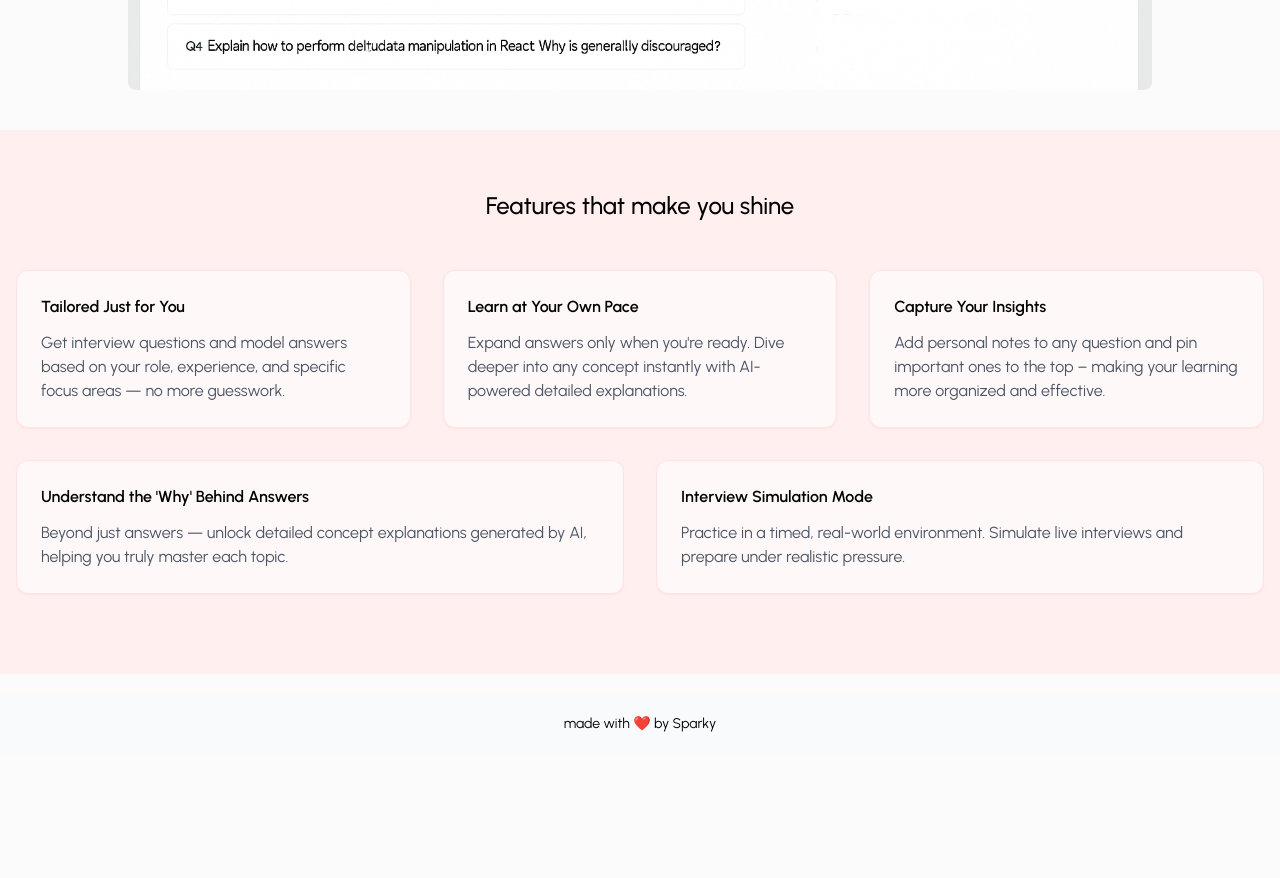
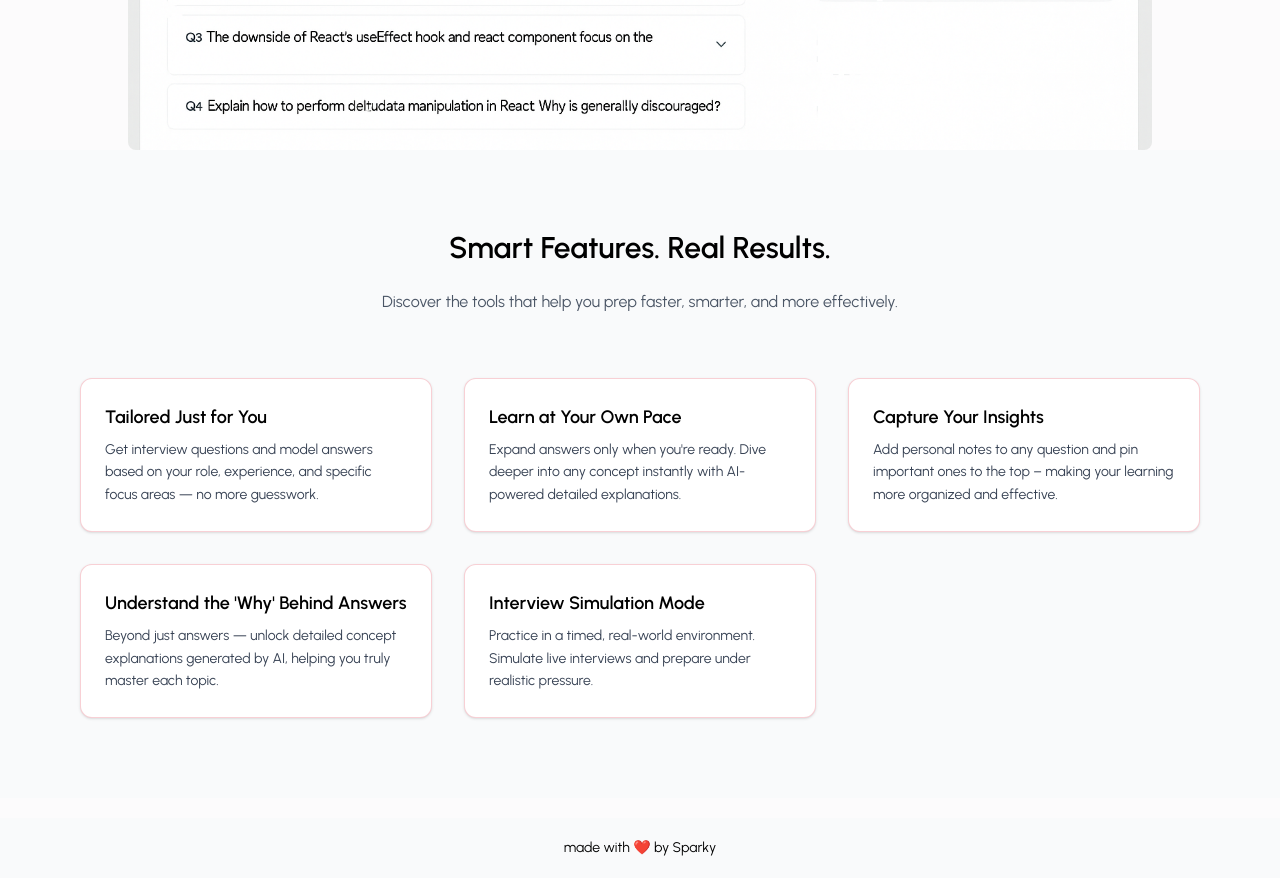
Before and after one commit to belkhelfamehdi/yalla_interview_Frontend, a React (Vite) app: page / in a window 1280 px wide. Shown: the part 1020-1898 px from the top of the page. Before the commit the page ends 1774 px from the top, so only its background shows below. Built offline with nearby package versions, Linux system fonts and the light colour scheme.

Commit message:
refactor: Improve type safety and styling across components

```diff
--- a/src/components/Cards/ProfileInfoCard.tsx
+++ b/src/components/Cards/ProfileInfoCard.tsx
@@ -18,7 +18,7 @@ interface UserContextType {
 
 const ProfileInfoCard: React.FC = () => {
   const context = useContext(UserContext) as UserContextType;
-  const navigate = useNavigate(); // <-- moved here, at top
+  const navigate = useNavigate();
 
   if (!context || !context.user) return null;
 
@@ -42,7 +42,7 @@ const ProfileInfoCard: React.FC = () => {
           {user.name || ""}
         </div>
         <button
-          className="text-amber-600 text-sm font-semibold cursor-pointer hover:underline"
+          className="text-[#d9182e] text-sm font-semibold cursor-pointer hover:underline"
           onClick={handleLogout}
         >
           Logout
--- a/src/components/Cards/SummaryCard.tsx
+++ b/src/components/Cards/SummaryCard.tsx
@@ -27,23 +27,22 @@ const SummaryCard: React.FC<SummaryCardProps> = ({
 }) => {
   return (
     <div
-      className="bg-white border border-gray-300/40 rounded-xl p-2 overflow-hidden cursor-pointer hover:shadow-xl shadow-gray-100 relative group"
+      className="bg-white border border-gray-200 rounded-xl p-2 overflow-hidden cursor-pointer hover:shadow-xl transition-shadow group"
       onClick={onSelect}
     >
       <div
-        className="rounded-lg p-4 cursor-pointer relative bg-red-100"
+        className="rounded-lg p-4 relative"
         style={{ background: colors.bgcolor }}
       >
         <div className="flex items-start">
-          <div className="flex-shrink-0 w-12 h-12 bg-white rounded-md flex items-center justify-center mr-4">
-            <span className="text-lg font-semibold text-black">GU</span>
+          <div className="w-12 h-12 bg-white rounded-md flex items-center justify-center mr-4 text-[#d9182e] font-bold text-sm">
             {getInitials(role)}
           </div>
 
           <div className="flex-grow">
             <div className="flex justify-between items-start">
               <div>
-                <h2 className="text-[17px] font-medium">{role}</h2>
+                <h2 className="text-[17px] font-semibold text-black">{role}</h2>
                 <p className="text-xs font-medium text-gray-900">{topicToFocus}</p>
               </div>
             </div>
@@ -51,7 +50,7 @@ const SummaryCard: React.FC<SummaryCardProps> = ({
         </div>
 
         <button
-          className="hidden group-hover:flex items-center gap-2 text-xs text-rose-500 font-medium bg-rose-50 px-3 py-1 rounded text-nowrap border border-rose-100 hover:border-rose-200 cursor-pointer absolute top-0 right-0"
+          className="hidden group-hover:flex items-center gap-2 text-xs text-[#d9182e] font-medium bg-[#fef2f2] px-3 py-1 rounded border border-[#fcdcdc] hover:border-[#f8b4b4] absolute top-2 right-2"
           onClick={(e) => {
             e.stopPropagation();
             onDelete();
@@ -62,24 +61,22 @@ const SummaryCard: React.FC<SummaryCardProps> = ({
       </div>
 
       <div className="px-3 pb-3">
-        <div className="flex items-center gap-3 mt-4">
-          <div className="text-[10px] font-medium text-black px-3 py-1 border-[0.5px] border-gray-900 rounded-full">
+        <div className="flex flex-wrap gap-2 mt-4">
+          <span className="text-[10px] font-medium text-black px-3 py-1 border border-black rounded-full">
             Experience: {experience} {experience == 1 ? "Year" : "Years"}
-          </div>
+          </span>
+          <span className="text-[10px] font-medium text-black px-3 py-1 border border-black rounded-full">
+            {questions} Q&A
+          </span>
+          <span className="text-[10px] font-medium text-black px-3 py-1 border border-black rounded-full">
+            Last Updated: {lastUpdated}
+          </span>
+        </div>
 
-          <div className="text-[10px] font-medium text-black px-3 py-1 border-[0.5px] border-gray-900 rounded-full">
-            {questions} Q&A
-          </div>
-
-          <div className="text-[10px] font-medium text-black px-3 py-1 border-[0.5px] border-gray-900 rounded-full">
-            Last Updated: {lastUpdated}
-          </div>
-        </div>
+        <p className="text-[12px] text-gray-600 font-medium line-clamp-2 mt-3">
+          {description}
+        </p>
       </div>
-
-      <p className="text-[12px] text-gray-500 font-medium line-clamp-2 mt-3">
-        {description}
-      </p>
     </div>
   );
 };
--- a/src/index.css
+++ b/src/index.css
@@ -102,7 +102,7 @@
 }
 
 .btn-primary {
-  @apply w-full flex items-center justify-center gap-3 text-sm font-medium text-white bg-black shadow-lg shadow-red-600/5 p-[10px] rounded-md my-1 hover:bg-red-600/15 hover:text-black cursor-pointer;
+  @apply w-full flex items-center justify-center gap-3 text-sm font-medium text-white bg-black shadow-lg shadow-[#d9182e]/10 p-[10px] rounded-md my-1 hover:bg-[#d9182e] hover:text-white cursor-pointer;
 }
 
 .btn-small {
--- a/src/pages/Home/Dashboard.tsx
+++ b/src/pages/Home/Dashboard.tsx
@@ -12,9 +12,6 @@ import Modal from "../../components/Modal";
 import CreateSessionFrom from "./CreateSessionFrom";
 import DeleteAlertContent from "../../components/DeleteAlertContent";
 
-// -----------------
-// Types
-// -----------------
 interface Session {
   _id: string;
   role: string;
@@ -30,9 +27,6 @@ interface DeleteAlertState {
   data: Session | null;
 }
 
-// -----------------
-// Component
-// -----------------
 const Dashboard: React.FC = () => {
   const navigate = useNavigate();
 
@@ -96,7 +90,7 @@ const Dashboard: React.FC = () => {
         </div>
 
         <button
-          className="h-12 md:h-12 flex items-center justify-center gap-3 bg-gradient-to-r from-[#FF9324] to-[#E99A4B] text-sm font-semibold text-white px-7 rounded-full hover:bg-black hover:text-white transition-colors cursor-pointer hover:shadow-2xl hover:shadow-orange-300 fixed bottom-10 md:bottom-20 right-10 md:right-20"
+          className="h-12 md:h-12 flex items-center justify-center gap-3 bg-[#d9182e] hover:bg-black text-sm font-semibold text-white px-7 rounded-full transition-colors cursor-pointer shadow-md fixed bottom-10 md:bottom-20 right-10 md:right-20"
           onClick={() => setOpenCreateModal(true)}
         >
           <LuPlus className="text-2xl text-white" />
--- a/src/pages/LandingPage.tsx
+++ b/src/pages/LandingPage.tsx
@@ -29,7 +29,7 @@ const LandingPage: React.FC = () => {
     <>
       <div className='w-full min-h-full bg-[#ffefef]'>
         <div className='w-[500px] h-[500px] bg-red-200/30 blur-[65px] absolute top-0 left-0' />
-        <div className='container mx-auto px-4 pt-6 pb-[200px] relative z-10'>
+        <div className='container mx-auto px-4 md:px-20 pt-6 pb-[200px] relative z-10'>
           {/* Header */}
           <header className='flex justify-between items-center mb-16'>
             <div className='text-xl text-black font-bold'>
@@ -88,35 +88,35 @@ const LandingPage: React.FC = () => {
       </div>
 
 {/* Features Section */}
-      <div className='w-full min-h-full bg-[#ffefef] mt-10'>
-        <div className='container mx-auto px-4 pt-10 pb-20'>
-          <section className='mt-5'>
-            <h2 className='text-2xl font-medium text-center mb-12'>
-              Features that make you shine
+<div className="w-full bg-[#f9fafb] py-20">
+  <div className="container mx-auto px-4 md:px-20">
+    <section>
+      <h2 className="text-3xl font-semibold text-center mb-6 text-black">
+        Smart Features. Real Results.
       </h2>
+      <p className="text-center text-gray-600 max-w-xl mx-auto mb-16">
+        Discover the tools that help you prep faster, smarter, and more effectively.
+      </p>
 
-            <div className='flex flex-col items-center gap-8'>
-              <div className='grid grid-cols-1 md:grid-cols-3 gap-8 w-full'>
-                {APP_FEATURES.slice(0, 3).map((feature, index) => (
-                  <div key={index} className='bg-[#fff8f8] p-6 rounded-xl shadow-xs hover:shadow-lg shadow-red-100 transition border border-red-100'>
-                    <h3 className='text-base font-semibold mb-3'>{feature.title}</h3>
-                    <p className='text-gray-600'>{feature.description}</p>
+      <div className="grid grid-cols-1 md:grid-cols-2 lg:grid-cols-3 gap-8">
+        {APP_FEATURES.map((feature, index) => (
+          <div
+            key={index}
+            className="bg-white p-6 border border-[#d9182e]/20 rounded-xl shadow-sm hover:shadow-md transition group"
+          >
+            <h3 className="text-lg font-semibold text-black group-hover:text-[#d9182e] mb-2">
+              {feature.title}
+            </h3>
+            <p className="text-sm text-gray-700 leading-relaxed">
+              {feature.description}
+            </p>
           </div>
         ))}
-              </div>
-
-              <div className='grid grid-cols-1 md:grid-cols-2 gap-8 w-full'>
-                {APP_FEATURES.slice(3).map((feature, index) => (
-                  <div key={index} className='bg-[#fff8f8] p-6 rounded-xl shadow-xs hover:shadow-lg shadow-red-100 transition border border-red-100'>
-                    <h3 className='text-base font-semibold mb-3'>{feature.title}</h3>
-                    <p className='text-gray-600'>{feature.description}</p>
-                  </div>
-                ))}
-              </div>
       </div>
     </section>
   </div>
 </div>
+
 
       {/* Footer */}
       <div className='text-sm bg-gray-50 text-secondary text-center p-5 mt-5'>
--- a/src/utils/apiPaths.ts
+++ b/src/utils/apiPaths.ts
@@ -16,12 +16,12 @@ export const API_PATHS = {
   SESSION: {
     CREATE: "/api/sessions/create",
     GET_ALL: "/api/sessions/my-sessions",
-    GET_ONE: (id) => `/api/sessions/${id}`,
-    DELETE: (id) => `/api/sessions/${id}`,
+    GET_ONE: (id: string): string => `/api/sessions/${id}`,
+    DELETE: (id: string): string => `/api/sessions/${id}`,
   },
   QUESTION: {
     ADD_TO_SESSION: "/api/questions/add",
-    PIN: (id) => `/api/questions/${id}/pin`,
-    UPDATE_NOTE: (id) => `/api/questions/${id}/note`,
+    PIN: (id: string): string => `/api/questions/${id}/pin`,
+    UPDATE_NOTE: (id: string): string => `/api/questions/${id}/note`,
   },
 };
--- a/src/utils/helper.ts
+++ b/src/utils/helper.ts
@@ -3,7 +3,7 @@ export const validateEmail = (email: string) => {
     return re.test(email);
 }
 
-export const getInitials = (title) => {
+export const getInitials = (title : string) => {
   if (!title) return "";
 
   const words = title.split(" ");
```
Also changed, not shown: src/pages/InterviewPrep/InterviewPrep.tsx (+7 -14 lines). Lines whose indentation alone changed are shown as unchanged.
